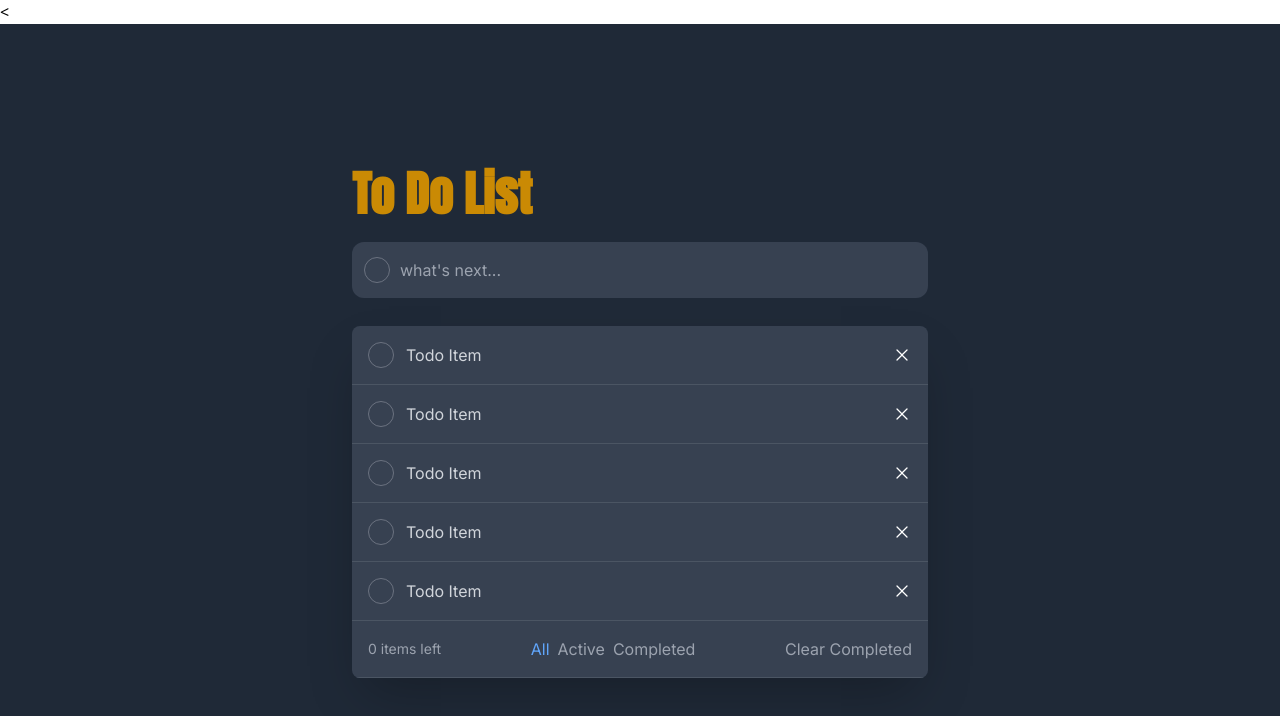
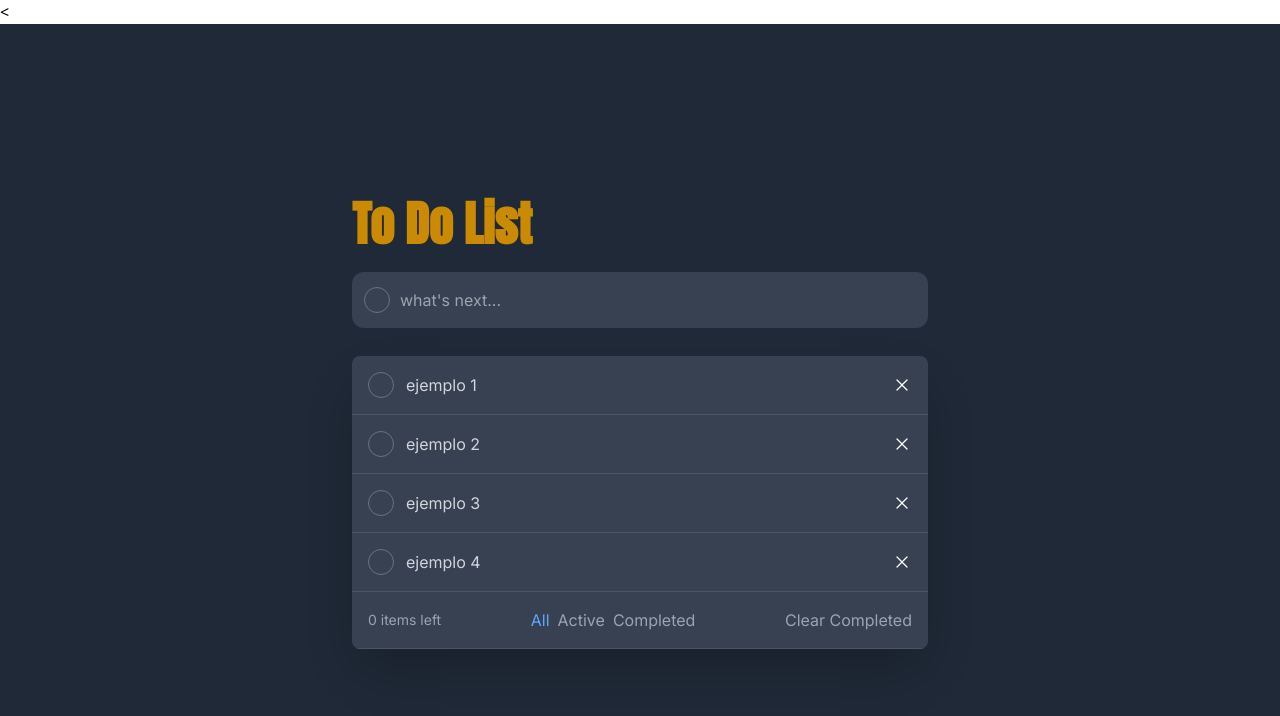
Before and after one commit to juf468/To-Do-List, a React (Create React App) app: page / in a window 1280 px wide. Shown: the top 716 px of the page. Built offline with nearby package versions, Linux system fonts and the light colour scheme.

Commit message:
objects array created and desestruracted

```diff
--- a/src/App.js
+++ b/src/App.js
@@ -1,22 +1,29 @@
-import { ToDo } from './components/ToDo';
+import { useState } from 'react';
 import { ToDoInput } from './components/ToDoInput';
 import { ToDoList } from './components/ToDoList';
 import { Title } from './components/title';
 
 function App() {
+	const [todos, setTodos] = useState([
+		{
+			id: 1,
+			title: 'ejemplo 1',
+			complete: false,
+		},
+		{ id: 2, title: 'ejemplo 2', complete: false },
+		{
+			id: 3,
+			title: 'ejemplo 3',
+			complete: false,
+		},
+		{ id: 4, title: 'ejemplo 4', complete: false },
+	]);
 	return (
 		<div className="bg-gray-800 min-h-screen h-full font-inter text-gray-300 flex items-center justify-center py-20 px-5">
 			<div className="container flex-col max-w-xl">
 				<Title />
 				<ToDoInput />
-				<ToDoList>
-					{/*si uitilizo prop con PALABRA REESERVADA CHILDREN podemos ==> */}
-					<ToDo />
-					<ToDo />
-					<ToDo />
-					<ToDo />
-					<ToDo />
-				</ToDoList>
+				<ToDoList todos={todos} />
 			</div>
 		</div>
 	);
--- a/src/components/ToDo/ToDo.jsx
+++ b/src/components/ToDo/ToDo.jsx
@@ -1,10 +1,11 @@
-const ToDo = () => {
+const ToDo = ({ todo }) => {
 	//elemento clave de toda la app
+	const { title, completed } = todo;
 	return (
 		<div className="flex items-center  justify-between p-4 bg-gray-700 border-b border-solid border-gray-600">
 			<div className="flex items-center">
 				<span className="border border-gray-500 rounded-full p-3 cursor-pointer"></span>
-				<p className="pl-3">Todo Item</p>
+				<p className="pl-3">{title}</p>
 			</div>
 			<img
 				className="h-5 w-5 cursor-pointer transition-all duration-300 ease-in"
--- a/src/components/ToDoList/ToDoList.jsx
+++ b/src/components/ToDoList/ToDoList.jsx
@@ -1,10 +1,13 @@
+import { ToDo } from '../ToDo/ToDo';
 import { TodoFilters } from '../TodoFilters';
 
-const ToDoList = ({ children }) => {
+const ToDoList = ({ todos }) => {
 	//sera un componente contenedor de otro componente x props
 	return (
 		<div className="flex flex-col mt-7 rounded-lg overflow-hidden shadow-2xl">
-			{children}
+			{todos.map((todo) => (
+				<ToDo key={todo.id} todo={todo} />
+			))}
 			<TodoFilters />
 		</div>
 	);
```
